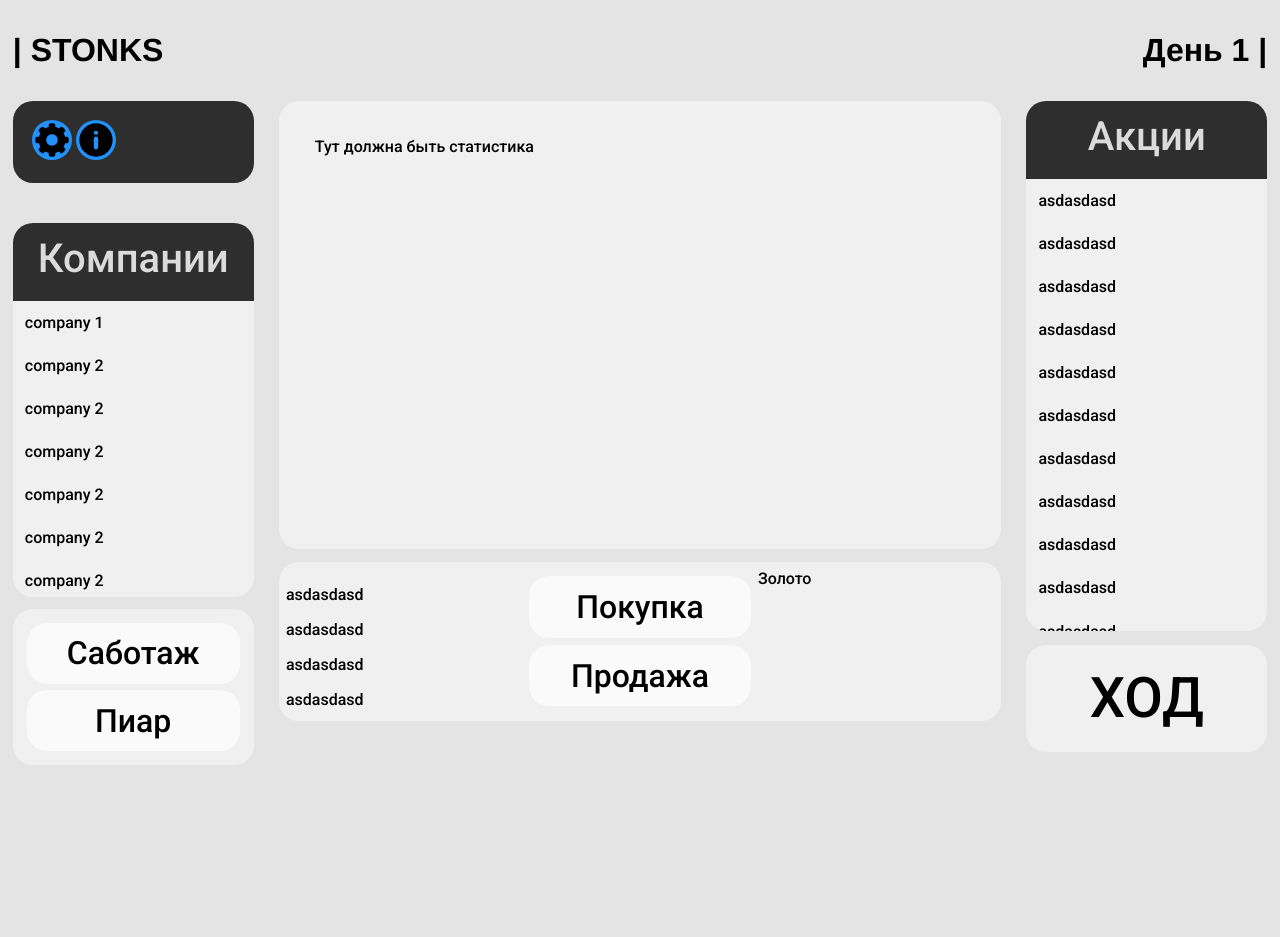
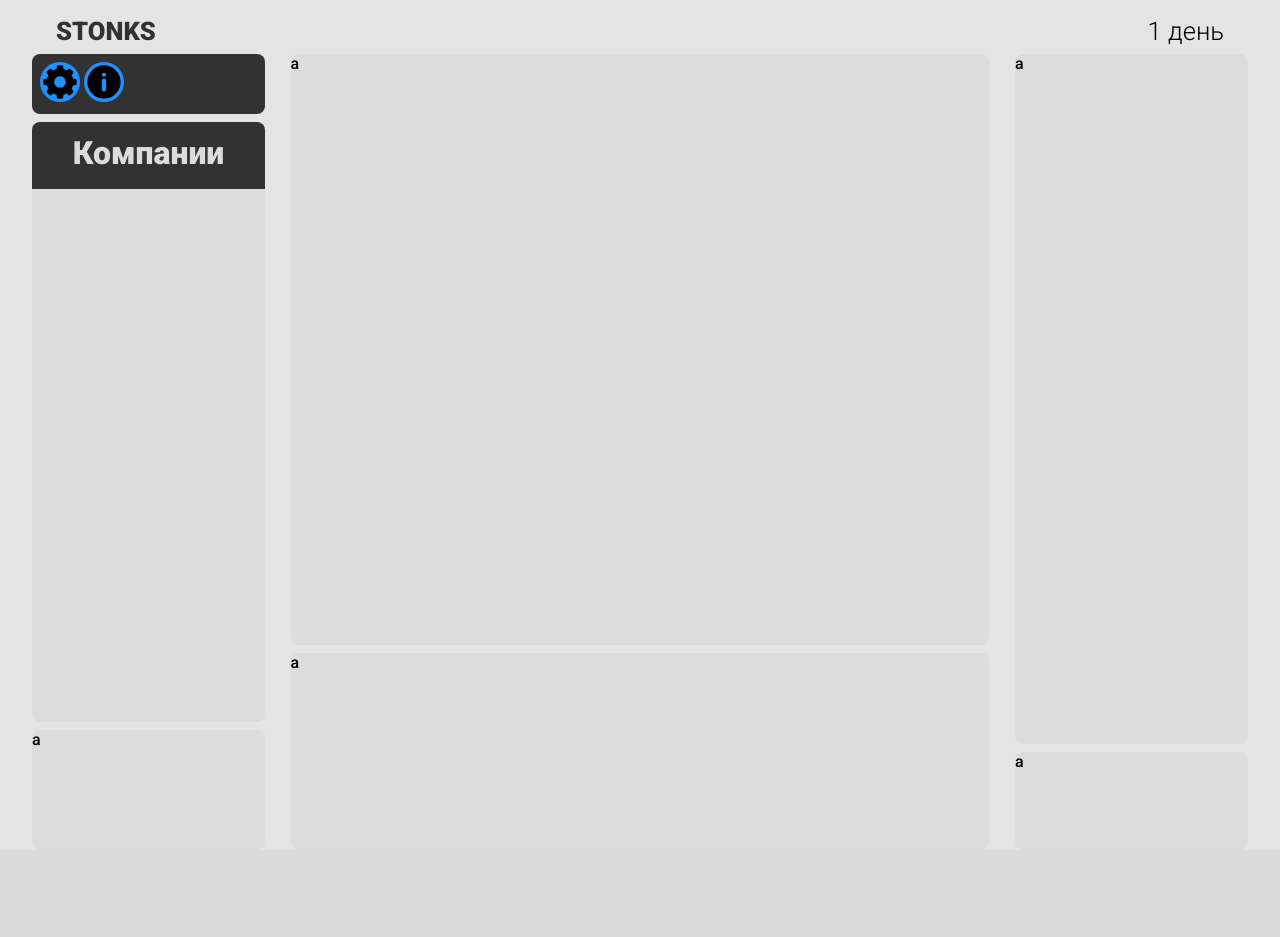
Before and after one commit to hoovchar/web-investor, a Flask app: page / in a window 1280 px wide. After the commit the page ends 768 px from the top, so only its background shows below. Run offline with Flask 2, Linux system fonts and the light colour scheme.

Commit message:
UI rework

```diff
--- a/static/css/style.css
+++ b/static/css/style.css
@@ -1,4 +1,4 @@
-body {
+/* body {
   background-color: rgb(228, 228, 228);
   font-family: Roboto, Arial, Helvetica, sans-serif;
   margin: 1%;
@@ -107,4 +107,93 @@
   padding: 8.5%;
   margin-top: 5.5%;
   border-radius: 20px;
+} */
+
+/* TEST */
+
+body {
+  background-color: rgb(228, 228, 228);
+  font-family: Roboto, Arial, Helvetica, sans-serif;
+  margin: 0px 0px 0px 0px;
+  width: 95vw;
+  height: 95vh;
+  margin: auto;
+  margin-top: auto;
+  margin-bottom: auto;
 }
+
+.titlebar {
+  display: grid;
+  grid-template-columns: 1fr 1fr;
+  margin: auto;
+  font-size: 2vw;
+}
+
+.title {
+  font-weight: 900;
+  margin: 2vh 0px 1vh 3vh;
+  color: rgb(50, 50, 50);
+}
+
+.day {
+  font-weight: 300;
+  margin: 2vh 3vh 1vh 0px;
+  text-align: right;
+}
+
+.game {
+  display: grid;
+  grid-template-columns: 1fr 3fr 1fr;
+  column-gap: 2vw;
+  height: 88vh;
+}
+
+.col {
+  border-radius: 1vh;
+}
+
+.first {
+  display: grid;
+  grid-template-rows: 1fr 10fr 2fr;
+  row-gap: 1vh;
+}
+
+.second {
+  display: grid;
+  grid-template-rows: 3fr 1fr;
+  row-gap: 1vh;
+}
+
+.third {
+  display: grid;
+  grid-template-rows: 7fr 1fr;
+  row-gap: 1vh;
+}
+
+.col-item {
+  background-color: rgb(220, 220, 220);
+  margin: 0px 0px 0px 0px;
+  border-radius: 1vh;
+}
+
+.options {
+  background-color: rgb(50, 50, 50);
+  border-radius: 1vh;
+  padding: 1vh;
+}
+
+.companies {
+  display: grid;
+  grid-template-rows: 1fr 8fr;
+}
+
+.companies-title {
+  background-color: rgb(50, 50, 50);
+  border-radius: 1vh 1vh 0px 0px;
+  text-align: center;
+  font-weight: 900;
+  color: rgb(220, 220, 220);
+  font-size: 200%;
+  margin: 0px 0px 0px 0px;
+  padding: 1.5vh;
+}
--- a/templates/index.html
+++ b/templates/index.html
@@ -4,7 +4,7 @@
     <meta charset="UTF-8" />
     <meta http-equiv="X-UA-Compatible" content="IE=edge" />
     <meta name="viewport" content="width=device-width, initial-scale=1.0" />
-    <title>STONKSSS</title>
+    <title>STONKS</title>
     <link rel="preconnect" href="https://fonts.googleapis.com" />
     <link rel="preconnect" href="https://fonts.gstatic.com" crossorigin />
     <link
@@ -16,76 +16,28 @@
   </head>
 
   <body>
-    <div class="nameday">
-      <p class="name">| STONKS</p>
-      <p class="day">День 1 |</p>
+    <div class="titlebar">
+      <p class="title">STONKS</p>
+      <p class="day">1 день</p>
     </div>
     <div class="game">
-      <div class="first tab">
+      <div class="first col">
         <div class="options">
           <img src="/static/images/gear.svg" alt="Settings" width="40px" />
           <img src="/static/images/info.svg" alt="Info" width="40px" />
         </div>
-        <p class="companies-title">Компании</p>
-        <div class="companies-list">
-          <div class="company">company 1</div>
-          <div class="company">company 2</div>
-          <div class="company">company 2</div>
-          <div class="company">company 2</div>
-          <div class="company">company 2</div>
-          <div class="company">company 2</div>
-          <div class="company">company 2</div>
-          <div class="company">company 2</div>
-          <div class="company">company 2</div>
-          <div class="company">company 2</div>
-          <div class="company">company 2</div>
+        <div class="companies col-item">
+          <p class="companies-title">Компании</p>
         </div>
-        <div class="actions">
-          <p class="action">Саботаж</p>
-          <p class="action">Пиар</p>
-        </div>
+        <p class="col-item">a</p>
       </div>
-      <div class="second tab">
-        <div class="graph">Тут должна быть статистика</div>
-        <div class="stocks-buysell">
-          <div class="your-stocks">
-            <p>asdasdasd</p>
-            <p>asdasdasd</p>
-            <p>asdasdasd</p>
-            <p>asdasdasd</p>
-            <p>asdasdasd</p>
-            <p>asdasdasd</p>
-            <p>asdasdasd</p>
-            <p>asdasdasd</p>
-            <p>asdasdasd</p>
-            <p>asdasdasd</p>
-            <p>asdasdasd</p>
-            <p>asdasdasd</p>
-          </div>
-          <div class="buy-sell">
-            <p class="action">Покупка</p>
-            <p class="action">Продажа</p>
-          </div>
-          <div class="gold">Золото</div>
-        </div>
+      <div class="second col">
+        <p class="col-item">a</p>
+        <p class="col-item">a</p>
       </div>
-      <div class="third tab">
-        <div class="companies-title">Акции</div>
-        <div class="companies-list" style="height: 55%">
-          <div class="company">asdasdasd</div>
-          <div class="company">asdasdasd</div>
-          <div class="company">asdasdasd</div>
-          <div class="company">asdasdasd</div>
-          <div class="company">asdasdasd</div>
-          <div class="company">asdasdasd</div>
-          <div class="company">asdasdasd</div>
-          <div class="company">asdasdasd</div>
-          <div class="company">asdasdasd</div>
-          <div class="company">asdasdasd</div>
-          <div class="company">asdasdasd</div>
-          <div class="company">asdasdasd</div>
-        </div>
-        <p class="step">ХОД</p>
+      <div class="third col">
+        <p class="col-item">a</p>
+        <p class="col-item">a</p>
       </div>
     </div>
   </body>
```
Also changed, not shown: templates/index2.html (added, +92 -0 lines).
